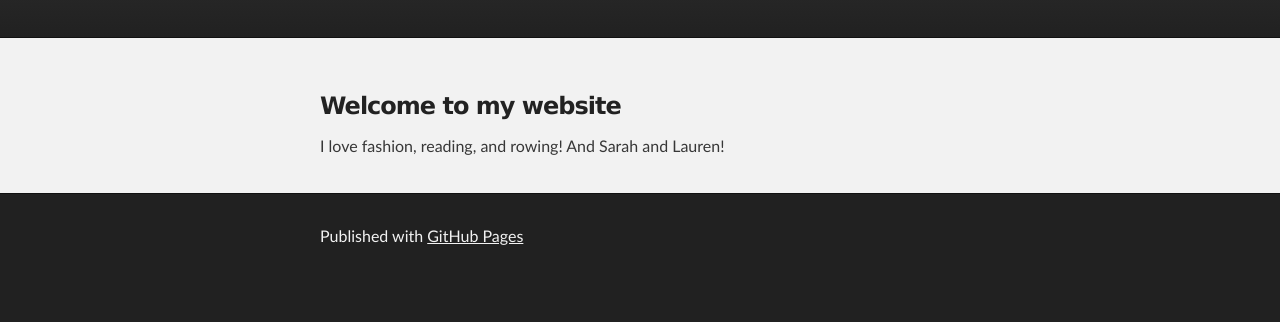
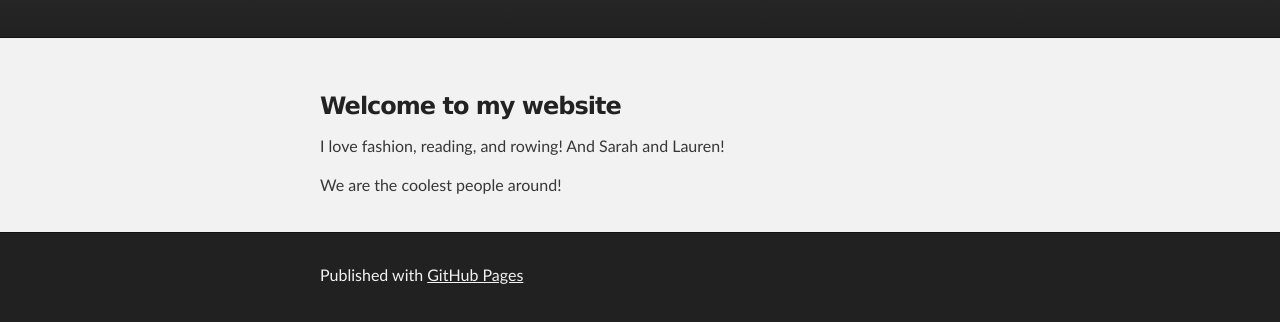
Before and after one commit to karolinatarnacki/karolinatarnacki.github.io, a plain HTML site: page index.html in a window 1280 px wide. Shown: the part 136-458 px from the top of the page. Drawn offline with Linux system fonts and the light colour scheme.

Commit message:
Added a second paragraph

```diff
--- a/index.html
+++ b/index.html
@@ -31,6 +31,9 @@
 <a id="welcome-to-my-website" class="anchor" href="#welcome-to-my-website" aria-hidden="true"><span aria-hidden="true" class="octicon octicon-link"></span></a>Welcome to my website</h3>
 
 <p>I love fashion, reading, and rowing! And Sarah and Lauren!</p>
+
+<p>We are the coolest people around!</p>
+
       </section>
     </div>
 
```
